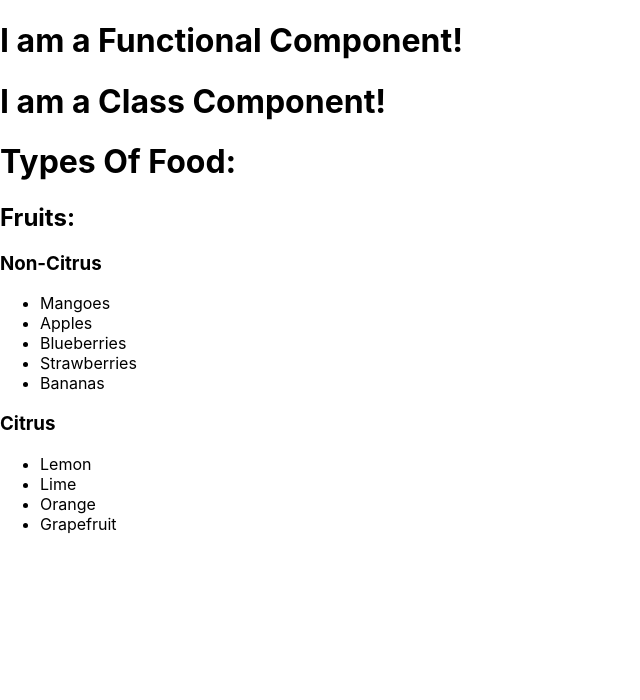
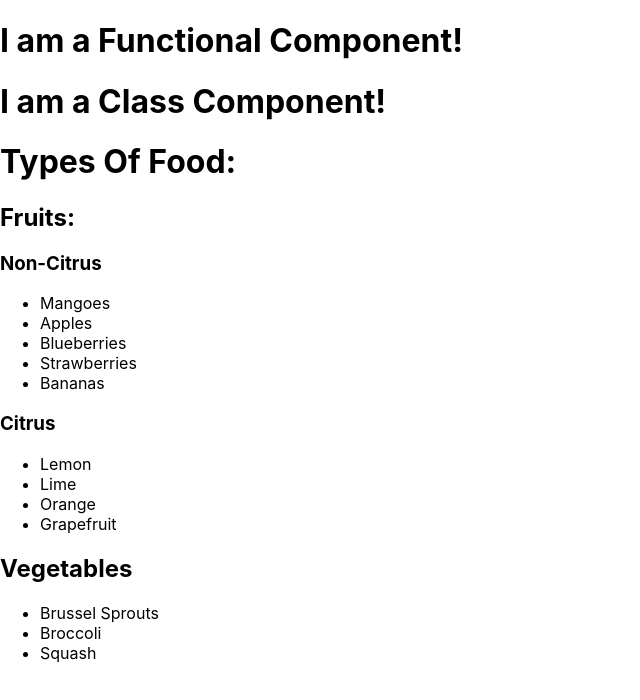
Before and after one commit to mdajgarhossain/React-Beginners-To-Advanced, a React (Create React App) app: page / in a window 1280 px wide. Shown: the top 700 px of the page, without its empty margins (0-640 px from the left). Built offline with nearby package versions, Linux system fonts and the light colour scheme.

Commit message:
new food component added

```diff
--- a/src/components/MyComponents/NestedComponents.js
+++ b/src/components/MyComponents/NestedComponents.js
@@ -50,11 +50,25 @@ const Fruits = () => {
     )
 }
 
+const Vegetables = () => {
+    return (
+        <div>
+            <h2>Vegetables</h2>
+            <ul>
+                <li>Brussel Sprouts</li>
+                <li>Broccoli</li>
+                <li>Squash</li>
+            </ul>
+        </div>
+    )
+}
+
 const TypesOfFood = () => {
     return (
         <div>
             <h1>Types Of Food:</h1>
             <Fruits />
+            <Vegetables />
         </div>
     )
 }
```
